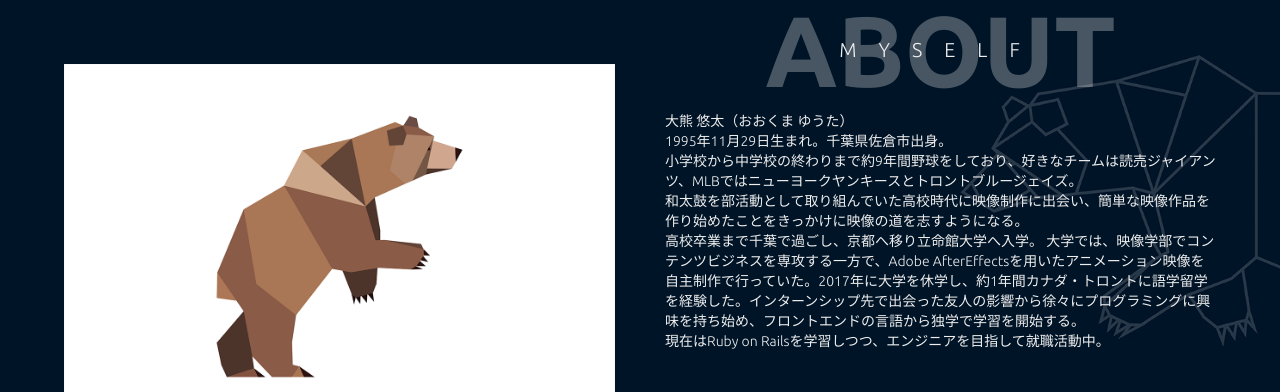
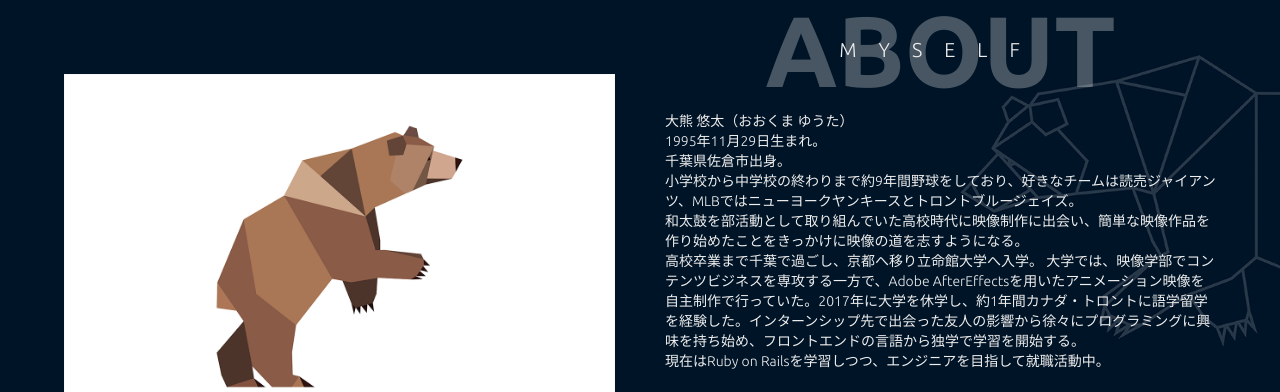
Before and after one commit to Bear29ers/Bear29ers.github.io, a plain HTML site: page index.html in a window 1280 px wide. Shown: the part 810-1202 px from the top of the page. Drawn offline with nearby package versions, Linux system fonts and the light colour scheme; some packages are replaced by stand-ins of ours; animation ran at ten frames a second.

Commit message:
Change profile text

```diff
--- a/index.html
+++ b/index.html
@@ -65,7 +65,8 @@
         </div>
         <p>
           大熊 悠太（おおくま ゆうた）<br>
-          1995年11月29日生まれ。千葉県佐倉市出身。<br>
+          1995年11月29日生まれ。<br>
+          千葉県佐倉市出身。<br>
           小学校から中学校の終わりまで約9年間野球をしており、好きなチームは読売ジャイアンツ、MLBではニューヨークヤンキースとトロントブルージェイズ。<br>
           和太鼓を部活動として取り組んでいた高校時代に映像制作に出会い、簡単な映像作品を作り始めたことをきっかけに映像の道を志すようになる。<br>
           高校卒業まで千葉で過ごし、京都へ移り立命館大学へ入学。
```
